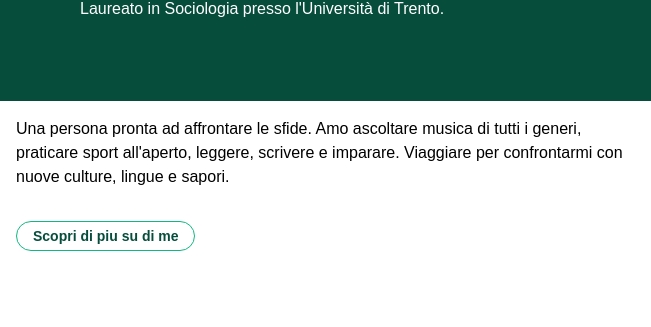
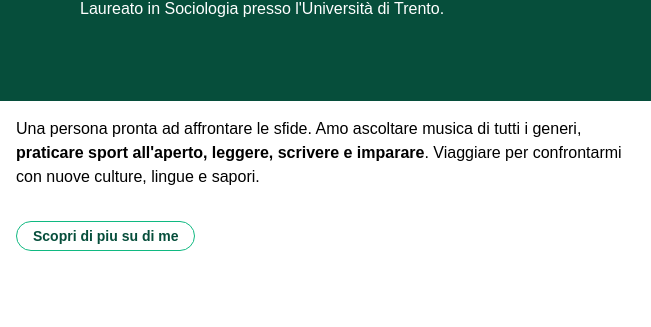
Before and after one commit to lcucu/www.luciancucu.com, a plain HTML site: page index.html in a window 1280 px wide. Shown: the part 131-458 px from the top of the page, 0-651 px from the left. Drawn offline with nearby package versions, Linux system fonts and the light colour scheme.

Commit message:
update index.html

```diff
--- a/index.html
+++ b/index.html
@@ -44,8 +44,8 @@
 
             <h4 class="m-4 font-medium">
                 Una persona pronta ad affrontare le sfide. Amo ascoltare
-                musica di tutti i generi, praticare sport all'aperto,
-                leggere, scrivere e imparare.
+                musica di tutti i generi, <span class="font-semibold">praticare sport all'aperto,
+                leggere, scrivere e imparare</span>.
                 Viaggiare per confrontarmi con nuove culture, lingue e sapori.
             </h4>
             <button class="bg-white hover:bg-green-200 text-green-900
```
